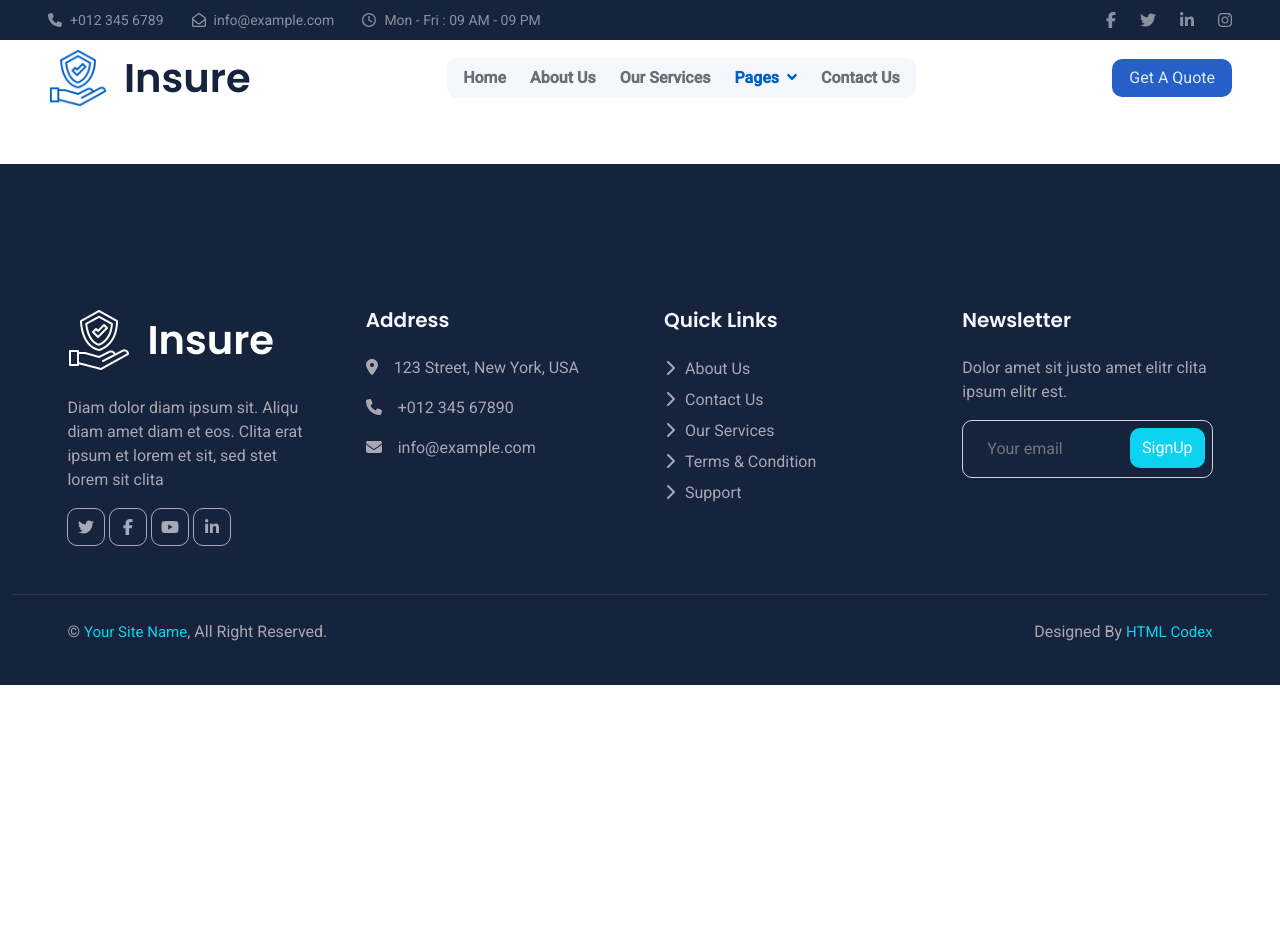
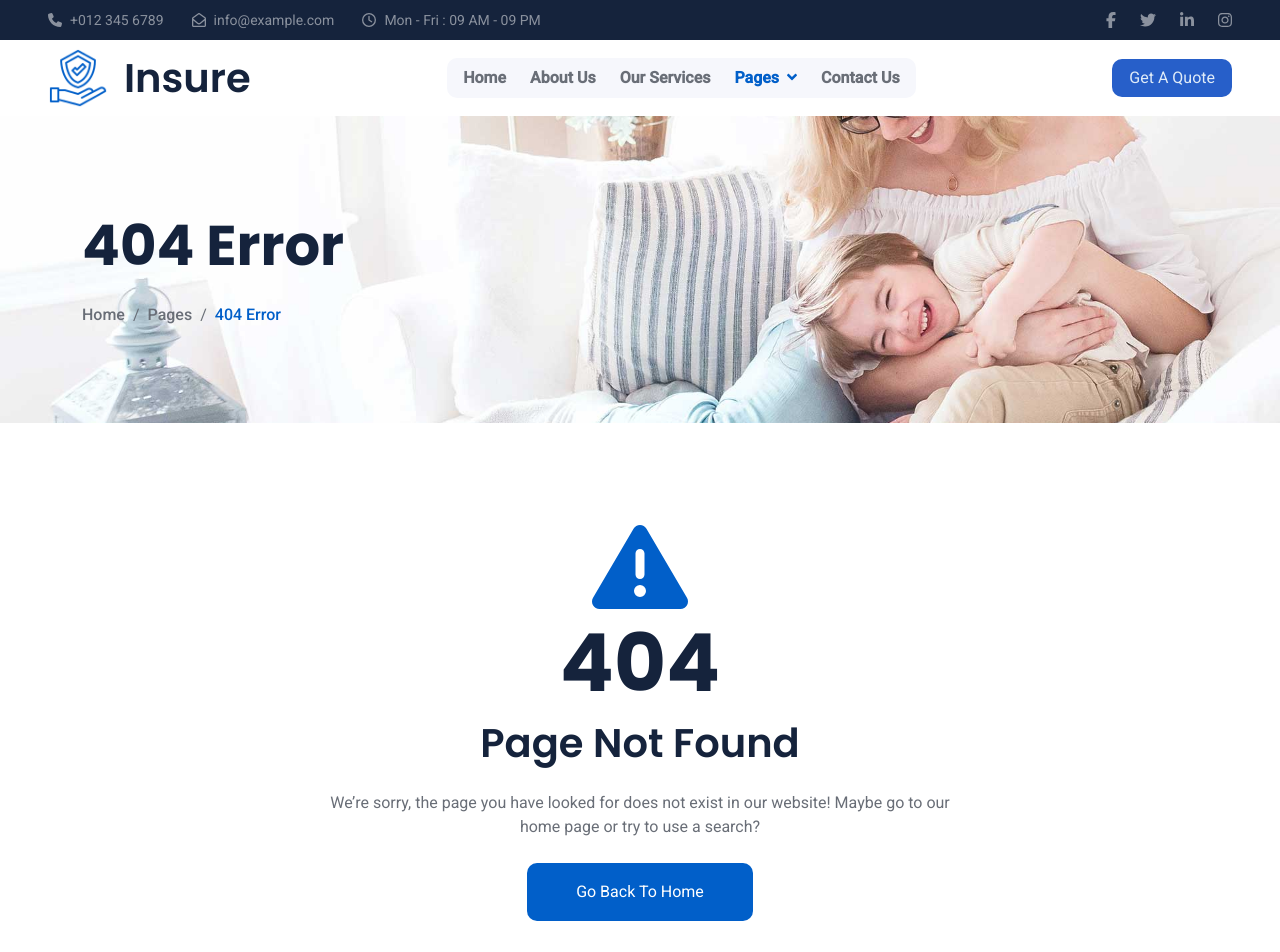
Before and after one commit to idembele70/insure-template-htmlcodex, a React (Create React App) app: page /404 in a window 1280 px wide. Shown: the top 952 px of the page. Before the commit the page ends 800 px from the top, so only its background shows below. Built offline with nearby package versions, Linux system fonts and the light colour scheme.

Commit message:
[NotFound] finished

```diff
--- a/src/App.tsx
+++ b/src/App.tsx
@@ -9,6 +9,7 @@ import Feature from './pages/Feature';
 import Appointment from './pages/Appointment';
 import Team from './pages/Team';
 import Testimonial from './pages/Testimonial';
+import NotFound from './pages/NotFound';
 
 function App() {
   return (
@@ -22,6 +23,7 @@ function App() {
   <Route path='/appointment' element={<Appointment/>}/>
   <Route path='/team' element={<Team/>}/>
   <Route path='/testimonial' element={<Testimonial/>}/>
+  <Route path='/404' element={<NotFound/>}/>
 </Routes>
 <Footer/>
     </BrowserRouter>
--- a/src/components/CommonPages/PageHeader.tsx
+++ b/src/components/CommonPages/PageHeader.tsx
@@ -42,6 +42,7 @@ const ListItem = styled.li`
 `;
 const ListLink = styled(Link)`
   text-decoration:none;
+font-weight:500;
   &:hover {
     color:#015FC9;
   }
--- /dev/null
+++ b/src/components/NotFound/Main.tsx
@@ -0,0 +1,54 @@
+import { faTriangleExclamation } from '@fortawesome/free-solid-svg-icons';
+import { FontAwesomeIcon } from '@fortawesome/react-fontawesome';
+import styled from 'styled-components';
+import {  PageRow } from '../home/Carousel';
+import { Button} from '../home/Appointment';
+import { SmallDesktop } from '../../tools/responsive';
+
+const Container = styled(PageRow)`
+  padding: 48px 12px;
+  display:flex;
+  flex-direction:column;
+  align-items:center;
+`;
+const Icon = styled(FontAwesomeIcon)`
+  & path {
+    color: #015FC9;
+  }
+`;
+const Title = styled.h1`
+  font-size:5rem;
+  margin-bottom:8px;
+  font-weight:700;
+  ${SmallDesktop({
+    fontSize: "calc(1.625rem + 4.5vw)"
+  })}
+`;
+const SubTitle = styled.h1`
+  font-size:2.5rem;
+  margin-bottom:24px;
+${SmallDesktop({
+  fontSize: "calc(1.375rem + 1.5vw)"
+})}
+`;
+const Paragraph = styled.p`
+  color:#696E77;
+  font-size:1rem;
+  margin-bottom:24px;
+  max-width:624px;
+  text-align:center;
+`;
+
+const Main = () => {
+  return (
+    <Container>
+      <Icon icon={faTriangleExclamation} size="6x"/>
+      <Title>404</Title>
+      <SubTitle>Page Not Found</SubTitle>
+      <Paragraph>We’re sorry, the page you have looked for does not exist in our website! Maybe go to our home page or try to use a search?</Paragraph>
+      <Button>Go Back To Home</Button>
+    </Container>
+  )
+}
+
+export default Main
--- a/src/components/home/Appointment.tsx
+++ b/src/components/home/Appointment.tsx
@@ -146,7 +146,7 @@ const TextArea = styled.textarea`
     margin:"8px 0"
   })}
 `;
-const Button = styled.button`
+export const Button = styled.button`
   color:#FFF;
   font-size:16px;
   font-family: "Roboto", "sans-serif";
--- /dev/null
+++ b/src/pages/NotFound.tsx
@@ -0,0 +1,14 @@
+import React from 'react'
+import PageHeader from '../components/CommonPages/PageHeader'
+import Main from '../components/NotFound/Main'
+
+const NotFound = () => {
+  return (
+    <>
+    <PageHeader title='404 Error'/>
+    <Main/>
+    </>
+  )
+}
+
+export default NotFound
--- a/src/tools/Header.tsx
+++ b/src/tools/Header.tsx
@@ -1,10 +1,10 @@
  import { faFacebookF, faInstagram, faLinkedinIn, faTwitter } from '@fortawesome/free-brands-svg-icons';
+import { faClock, faEnvelopeOpen } from '@fortawesome/free-regular-svg-icons';
 import { faArrowUp, faBars, faPhone } from '@fortawesome/free-solid-svg-icons';
-import {  faEnvelopeOpen,faClock } from '@fortawesome/free-regular-svg-icons';
 import { FontAwesomeIcon } from "@fortawesome/react-fontawesome";
 import React from 'react';
 import { Link, NavLink, useLocation } from 'react-router-dom';
-import styled, { keyframes } from 'styled-components';
+import styled from 'styled-components';
 import { Tablet } from './responsive';
 
 const Top = styled.div`
```
